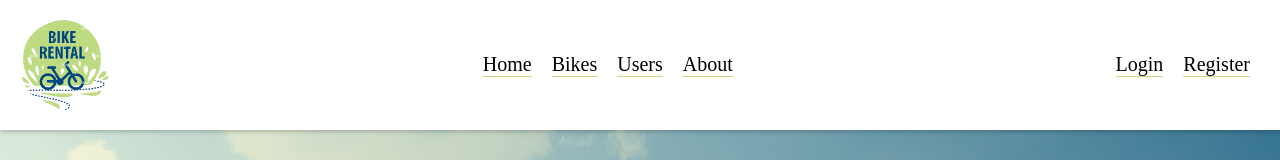
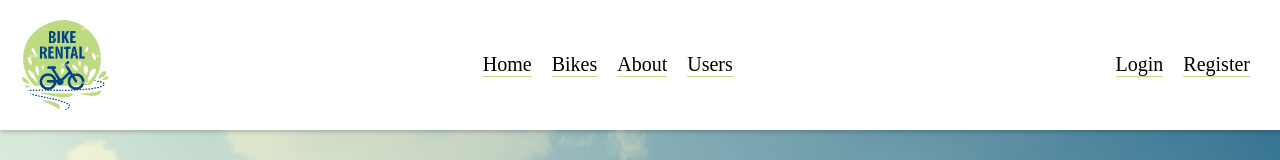
Before and after one commit to iskren97/bike-rental-app, a React (Vite) app in the folder client/: page / in a window 1280 px wide. Shown: the top 160 px of the page. Built offline with nearby package versions, Linux system fonts and the light colour scheme.

Commit message:
added functionality to scroll to BikesSection from navbar

```diff
--- a/client/src/components/Header/Header.tsx
+++ b/client/src/components/Header/Header.tsx
@@ -26,11 +26,13 @@ const Header = () => {
 
       <StyledLinkContainer>
         <StyledLink to={'/'}>Home</StyledLink>
-        <StyledLink to={'#bikes'}>Bikes</StyledLink>
-        <StyledLink to={'#users'}>Users</StyledLink>
+        <StyledScrollLink activeClass="active" smooth spy to="bikes">
+          Bikes
+        </StyledScrollLink>
         <StyledScrollLink activeClass="active" smooth spy to="about">
           About
         </StyledScrollLink>
+        <StyledLink to={'#users'}>Users</StyledLink>
       </StyledLinkContainer>
 
       {!cookies.access_token ? (
```
